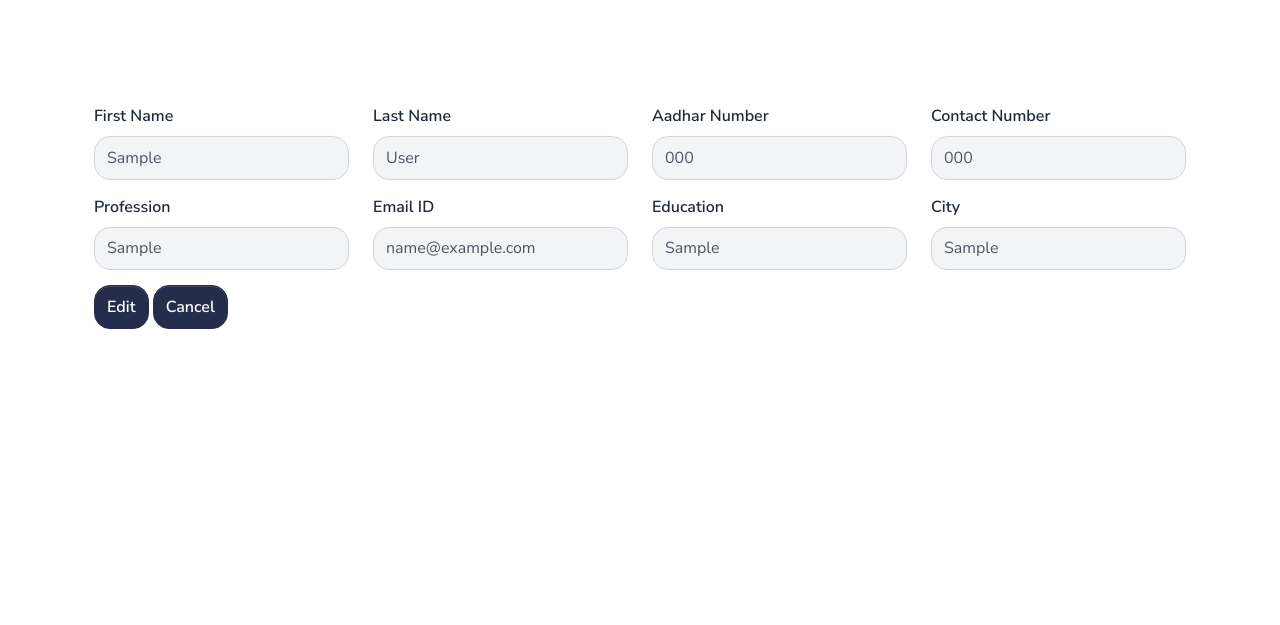
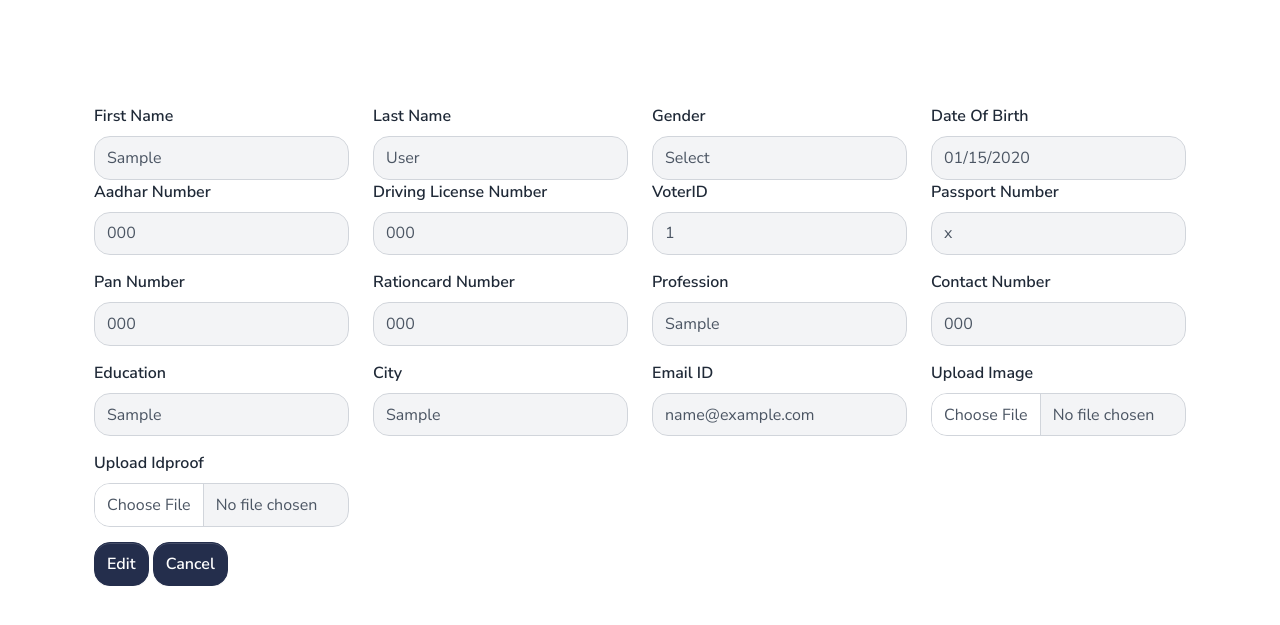
Before and after one commit to victoryuniverse100/djangopixel, a Django app: page /clientData/1 in a window 1280 px wide. Shown: the top 625 px of the page. Run offline with Django 3.2, Linux system fonts and the light colour scheme; tables that the repository leaves empty hold one stand-in row (values such as "Sample post"); some libraries are stand-ins or nearby versions.

Commit message:
changes in edit and update template

```diff
--- a/django-pixel-master/django-pixel-master/apps/home/views.py
+++ b/django-pixel-master/django-pixel-master/apps/home/views.py
@@ -130,11 +130,11 @@ def client_details(request, client_uniqueid):
 
 @csrf_exempt
 def update_customer_form(request, client_uniqueid):
-    client_update = client_data.objects.get (client_unique_id=client_uniqueid)
+    client_update = client_data.objects.get (client_uniqueid=client_uniqueid)
     form = ClientForm ( request.POST , instance = client_update )
     print (form)
-    #if form.is_valid ( ) :
-    form.save ( )
+    if form.is_valid ( ) :
+        form.save ( )
 
 
     return render ( request , "home/view.html", {'data':client_update} )
--- a/django-pixel-master/django-pixel-master/apps/static/assets/js/registration.js
+++ b/django-pixel-master/django-pixel-master/apps/static/assets/js/registration.js
@@ -21,6 +21,9 @@ $(document).ready(function(){
 
 	$("#editButton").click(function() {
          $('input[type=text]').removeAttr('readonly');
+         $('input[type=date]').removeAttr('readonly');
+         $('input[type=select]').removeAttr('readonly');
+         $('input[type=email]').removeAttr('readonly');
          $("#editButton").css("display","none");
          $("#updateButton").css("display","");
 
--- a/django-pixel-master/django-pixel-master/apps/templates/home/view.html
+++ b/django-pixel-master/django-pixel-master/apps/templates/home/view.html
@@ -21,10 +21,9 @@
         </div>
     </div>
     <div class="row">
-<form action="/update_client_data/{{data.client_uniqueid}}"  method= "POST">{% csrf_token %}
+        <form action="/update_client_data/{{data.client_uniqueid}}" method="POST">{% csrf_token %}
             <!-- Section -->
-    <input type="hidden" value="{{data.client_uniqueid}} name="client_uniqueid">
-        <div class="section section-md pt-0" style="padding-bottom:15px !important">
+            <input name="client_uniqueid" type="hidden" value="{{data.client_uniqueid}}">
             <div class="container">
 
                 <div class="row">
@@ -33,20 +32,94 @@
                         <div class="row align-items-center">
                             <div class="col">
                                 <label for="exampleInputEmail6">First Name</label>
-                            <input type="text" class="form-control" readonly name="fname" value="{{data.fname}}">
+                                <input class="form-control" id="firstname" name="fname" readonly required type="text"
+                                       value="{{data.fname}}">
                             </div>
                             <div class="col">
                                 <label for="exampleInputEmail6">Last Name</label>
-                            <input type="text" class="form-control" readonly name="lname" value="{{data.lname}}">
+                                <input class="form-control" id="lastname" name="lname" readonly required type="text"
+                                       value="{{data.lname}}">
                             </div>
                             <div class="col">
+                                <label for="exampleInputEmail6">Gender</label>
+                                <select class="form-control" id="gender" name="gender" readonly>
+                                    <option >Select</option>
+                                    <option {% if data.gender == 'Male' %} selected {% endif %} >Male</option>
+                                    <option {% if data.gender == 'Female' %} selected {% endif %}>Female</option>
+                                </select>
+                            </div>
+
+
+                            <div class="col">
+                                <label for="exampleInputEmail6">Date Of Birth</label>
+                                <input class="form-control" id="DOB" name="dob" readonly required type="date"
+                                       value="{{data.dob|date:'Y-m-d' }}">
+                            </div>
+                        </div>
+                    </div>
+                </div>
+            </div>
+            <div class="section pt-0" style="padding-bottom:15px !important">
+                <div class="container">
+                    <div class="row">
+                        <div class="col-12 ">
+
+                            <div class="row align-items-center">
+                                <div class="col">
                                     <label for="exampleInputEmail6">Aadhar Number</label>
-                            <input type="text" class="form-control" readonly id="exampleInputIC" value="{{data.aadhar_number}}">
+                                    <input class="form-control" id="aadhar_number" name="aadhar_number" readonly required
+                                           type="text" value="{{data.aadhar_number}}">
+                                </div>
+                                <div class="col">
+                                    <label for="exampleInputEmail6">Driving License Number</label>
+                                    <input class="form-control" id="drivinglicense_number" name="drivinglicense_number"
+                                          readonly  required type="text" value="{{data.drivinglicense_number}}">
+                                </div>
+
+                                <div class="col">
+                                    <label for="exampleInputEmail6">VoterID</label>
+                                    <input class="form-control" id="voter_id" name="voter_id" required type="text"
+                                         readonly   value="{{data.voter_id}}">
+                                </div>
+                                <div class="col">
+                                    <label for="exampleInputEmail6">Passport Number</label>
+                                    <input class="form-control" id="passport_number" name="passport_number" required
+                                         readonly  type="text" value="{{data.passport_number}}">
+                                </div>
+                            </div>
+                        </div>
+                    </div>
+                </div>
+            </div>
+            <div class="section pt-0" style="padding-bottom:15px !important">
+                <div class="container">
+                    <div class="row">
+                        <div class="col-12 ">
+
+                            <div class="row align-items-center">
+
+                                <div class="col">
+                                    <label for="exampleInputEmail6">Pan Number</label>
+                                    <input class="form-control" id="pan_number" name="pan_number" type="text"
+                                          readonly value="{{data.pan_number}}">
+                                </div>
+                                <div class="col">
+                                    <label for="exampleInputEmail6">Rationcard Number</label>
+                                    <input class="form-control" id="rationcard_number" name="rationcard_number"
+                                          readonly type="text" value="{{data.rationcard_number}}">
+                                </div>
+
+                                <div class="col">
+                                    <label for="exampleInputEmail6">Profession</label>
+                                    <input class="form-control" id="profession" name="profession" required type="text"
+                                         readonly  value="{{data.profession}}">
                                 </div>
                                 <div class="col">
                                     <label for="exampleInputEmail6">Contact Number</label>
-                            <input type="text" class="form-control" readonly id="exampleInputcontact" value="{{data.contact_number}}">
+                                    <input class="form-control" id="contact_number" name="contact_number" required
+                                         readonly  type="text" value="{{data.contact_number}}">
                                 </div>
+
                             </div>
 
                         </div>
@@ -61,35 +134,57 @@
                         <div class="col-12 ">
 
                             <div class="row align-items-center">
+
+
                                 <div class="col">
-                                 <label for="exampleInputEmail6">Profession</label>
-                            <input type="text" class="form-control" readonly id="exampleInputprofession" value="{{data.profession}}">
+                                    <label for="exampleInputEmail6">Education</label>
+                                    <input class="form-control" id="education" name="education" required type="text"
+                                         readonly  value="{{data.education}}">
+                                </div>
+                                <div class="col">
+                                    <label for="exampleInputEmail6">City</label>
+                                    <input class="form-control" id="City" name="city" required type="text"
+                                         readonly  value="{{data.city}}">
                                 </div>
                                 <div class="col">
                                     <label for="exampleInputEmail6">Email ID</label>
-                            <input type="email" class="form-control" readonly id="exampleInputEmailID" value="{{data.email_id}}">
+                                    <input class="form-control" id="email_id" name="email_id" type="email"
+                                         readonly  value="{{data.email_id}}">
                                 </div>
                                 <div class="col">
-                                 <label for="exampleInputEmail6">Education</label>
-                            <input type="text" class="form-control" readonly id="exampleInputEducation" value="{{data.education}}">
-                            </div>
-                             <div class="col">
-                                 <label for="exampleInputEmail6">City</label>
-                            <input type="text" class="form-control" readonly id="exampleInputEmail6" value="{{data.city}}">
+                                    <label class="custom-file-label" for="customFile">Upload Image</label>
+                                    <input class="form-control" id="upload_image" readonly required type="file">
                                 </div>
                             </div>
+                        </div>
+                    </div>
+                </div>
+            </div>
+            <div class="section pt-0" style="padding-bottom:15px !important">
+                <div class="container">
+                    <div class="row">
+                        <div class="col-12 ">
+
+                            <div class="row align-items-center">
+                                <div class="col-3">
+                                    <label class="custom-file-label" for="customFile">Upload Idproof</label>
+                                    <input class="form-control" id="upload_idproof" readonly required type="file">
 
                                 </div>
                             </div>
                         </div>
                     </div>
+                </div>
+            </div>
+
 
             <div class="container">
                 <div class="row">
                     <div class="col-12 ">
-                        <button type="button" id="editButton" class="btn btn-primary" >Edit</button>
-                        <button type="button" id="" class="btn btn-primary" >Cancel</button>
-                        <button type="submit" id="updateButton" style="display:none" class="btn btn-primary" >Update</button>
+                        <button class="btn btn-primary" id="editButton" type="button">Edit</button>
+                        <button class="btn btn-primary" id="" type="button">Cancel</button>
+                        <button class="btn btn-primary" id="updateButton" style="display:none" type="submit">Update
+                        </button>
                     </div>
                 </div>
             </div>
@@ -101,5 +196,4 @@
 </main>
 
 
-
 {% endblock content %}
--- a/django-pixel-master/django-pixel-master/apps/templates/includes/scripts.html
+++ b/django-pixel-master/django-pixel-master/apps/templates/includes/scripts.html
@@ -11,7 +11,7 @@
 <script src="{{ ASSETS_ROOT }}/vendor/vivus/dist/vivus.min.js"></script>
 <script src="{{ ASSETS_ROOT }}/vendor/vanillajs-datepicker/dist/js/datepicker.min.js"></script>
 <script src="http://code.jquery.com/jquery-1.11.0.min.js"></script>
-<!--<script src="{{ ASSETS_ROOT }}/js/registration.js"></script>-->
+<script src="{{ ASSETS_ROOT }}/js/registration.js"></script>
 
 <script async defer src="https://buttons.github.io/buttons.js"></script>
 
```
Lines whose indentation alone changed are shown as unchanged.
